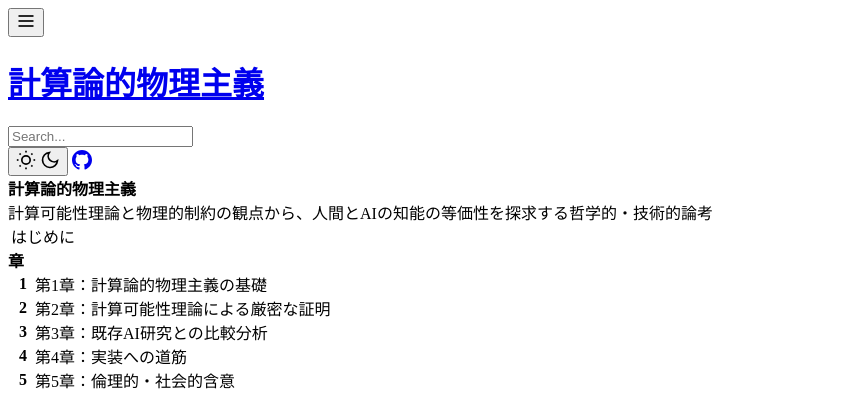
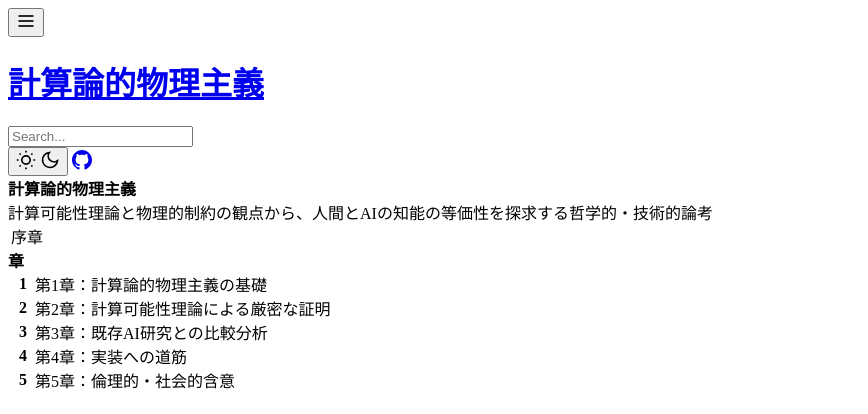
Before and after one commit to itdojp/computational-physicalism-book, a Jekyll site: the page built from docs/index.md, in a window 1280 px wide. Shown: the top 414 px of the page, without its empty margins (0-868 px from the left). Built offline with Jekyll 4.4.1, drawn with Linux system fonts in a browser that asks for light colours.

Commit message:
fix(nav): regenerate navigation.yml to satisfy nav link check (#34)
Co-authored-by: itdojp-automation <automation@itdo.jp>

```diff
--- a/docs/_data/navigation.yml
+++ b/docs/_data/navigation.yml
@@ -1,23 +1,14 @@
-# Auto-generated navigation data
 introduction:
-  - title: "はじめに"
-    path: "/introduction/"
-
+- title: 序章
+  path: /introduction/
 chapters:
-  - title: "第1章：計算論的物理主義の基礎"
-    path: "/chapters/chapter01/"
-  - title: "第2章：計算可能性理論による厳密な証明"
-    path: "/chapters/chapter02/"
-  - title: "第3章：既存AI研究との比較分析"
-    path: "/chapters/chapter03/"
-  - title: "第4章：実装への道筋"
-    path: "/chapters/chapter04/"
-  - title: "第5章：倫理的・社会的含意"
-    path: "/chapters/chapter05/"
-
-appendices:
-
-
-afterword:
-  - title: "あとがき"
-    path: "/afterword/"
+- title: 第1章：計算論的物理主義の基礎
+  path: /chapters/chapter01/
+- title: 第2章：計算可能性理論による厳密な証明
+  path: /chapters/chapter02/
+- title: 第3章：既存AI研究との比較分析
+  path: /chapters/chapter03/
+- title: 第4章：実装への道筋
+  path: /chapters/chapter04/
+- title: 第5章：倫理的・社会的含意
+  path: /chapters/chapter05/
```
